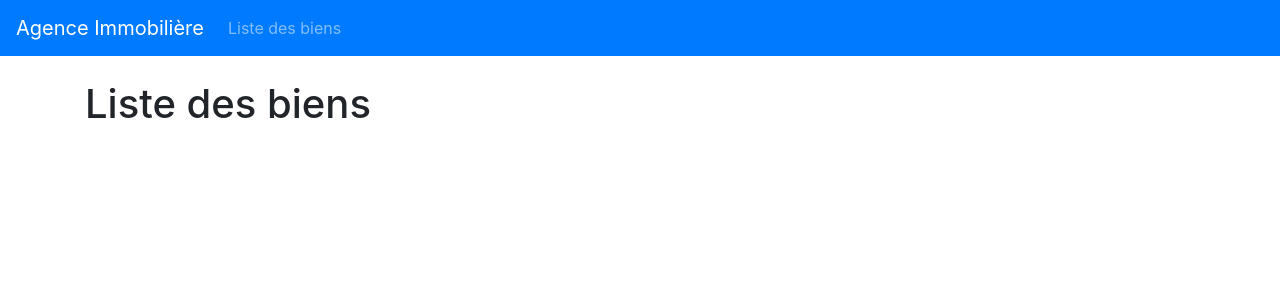
After one commit to StephaneDUPUY/AgenceImmobiliere, a Symfony app: template SiteAgenceImmobilière/templates/estate_list/index.html.twig in a window 1280 px wide. The commit adds this page. Shown: the top 300 px of the page. Run offline with Twig, Linux system fonts and the light colour scheme; the template is opened without the code that fills it, so the values that code supplies are empty; some libraries are stand-ins or nearby versions.

Commit message:
Ajout d'un controlleur et d'une page pour la liste des biens

```diff
--- a/SiteAgenceImmobilière/src/Controller/HomeController.php
+++ b/SiteAgenceImmobilière/src/Controller/HomeController.php
@@ -16,3 +16,6 @@ class HomeController extends AbstractController
             'controller_name' => 'HomeController',
         ]);
     }
+
+
+}
--- a/SiteAgenceImmobilière/templates/base.html.twig
+++ b/SiteAgenceImmobilière/templates/base.html.twig
@@ -17,7 +17,7 @@
             <ul class="navbar-nav mr-auto">
 
                 <li class="nav-item">
-                    <a class="nav-link" href="{{ 'estateList' }}">Liste des biens</a>
+                    <a class="nav-link" href="{{ path('estate_list') }}">Liste des biens</a>
                 </li>
 
             </ul>
--- /dev/null
+++ b/SiteAgenceImmobilière/templates/estate_list/index.html.twig
@@ -0,0 +1,11 @@
+{% extends 'base.html.twig' %}
+
+{% block title %}Liste des biens{% endblock %}
+
+{% block body %}
+
+<div class="container mt-4">
+    <h1>Liste des biens</h1>
+</div>
+
+{% endblock %}
--- a/SiteAgenceImmobilière/templates/home/index.html.twig
+++ b/SiteAgenceImmobilière/templates/home/index.html.twig
@@ -1,6 +1,6 @@
 {% extends 'base.html.twig' %}
 
-{% block title %}Page d'accueil{% endblock %}
+{% block title %}Agence Immobilière{% endblock %}
 
 {% block body %}
 
```
Also changed, not shown: SiteAgenceImmobilière/src/Controller/EstateListController.php (added, +19 -0 lines), README.md.
